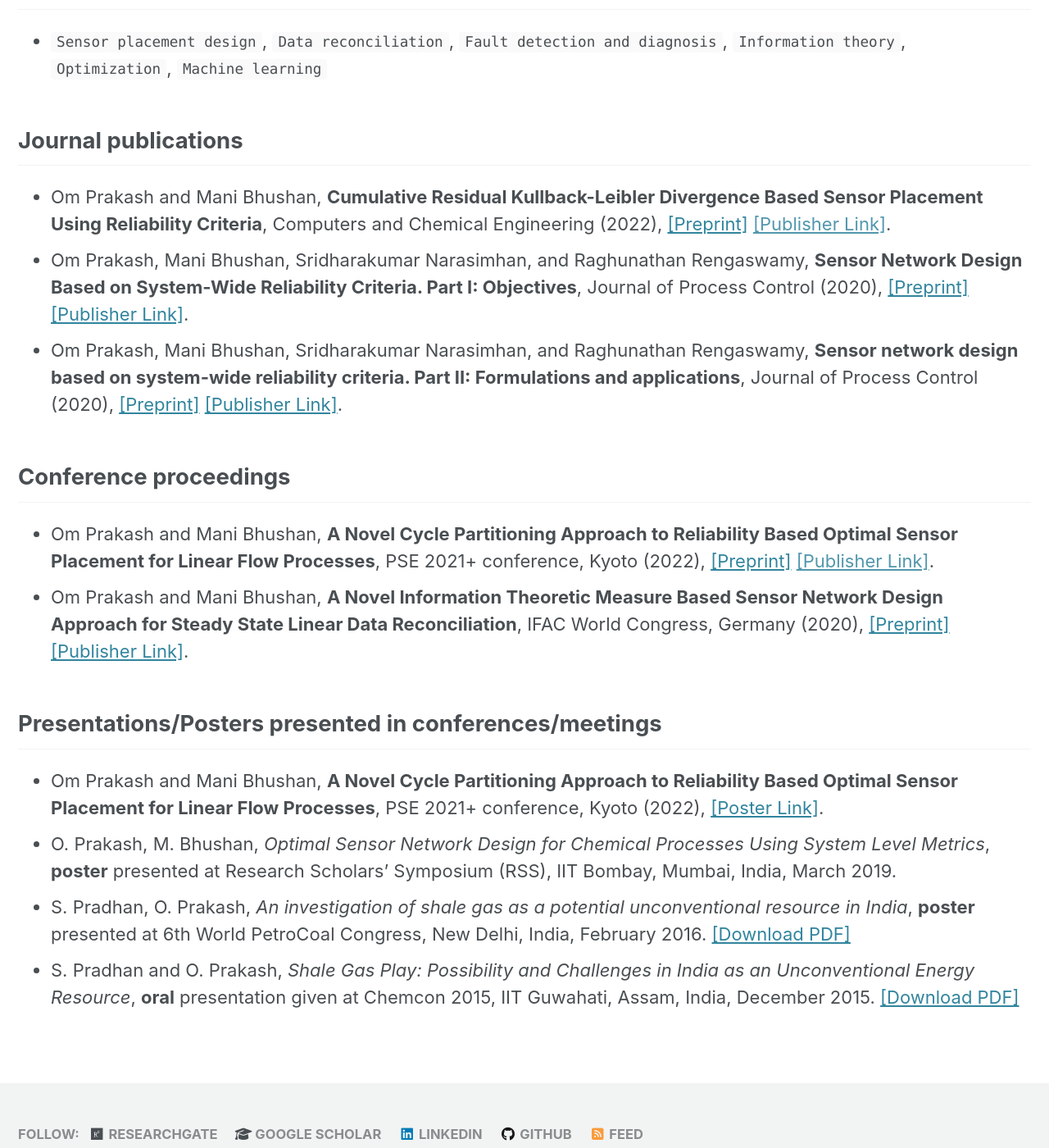
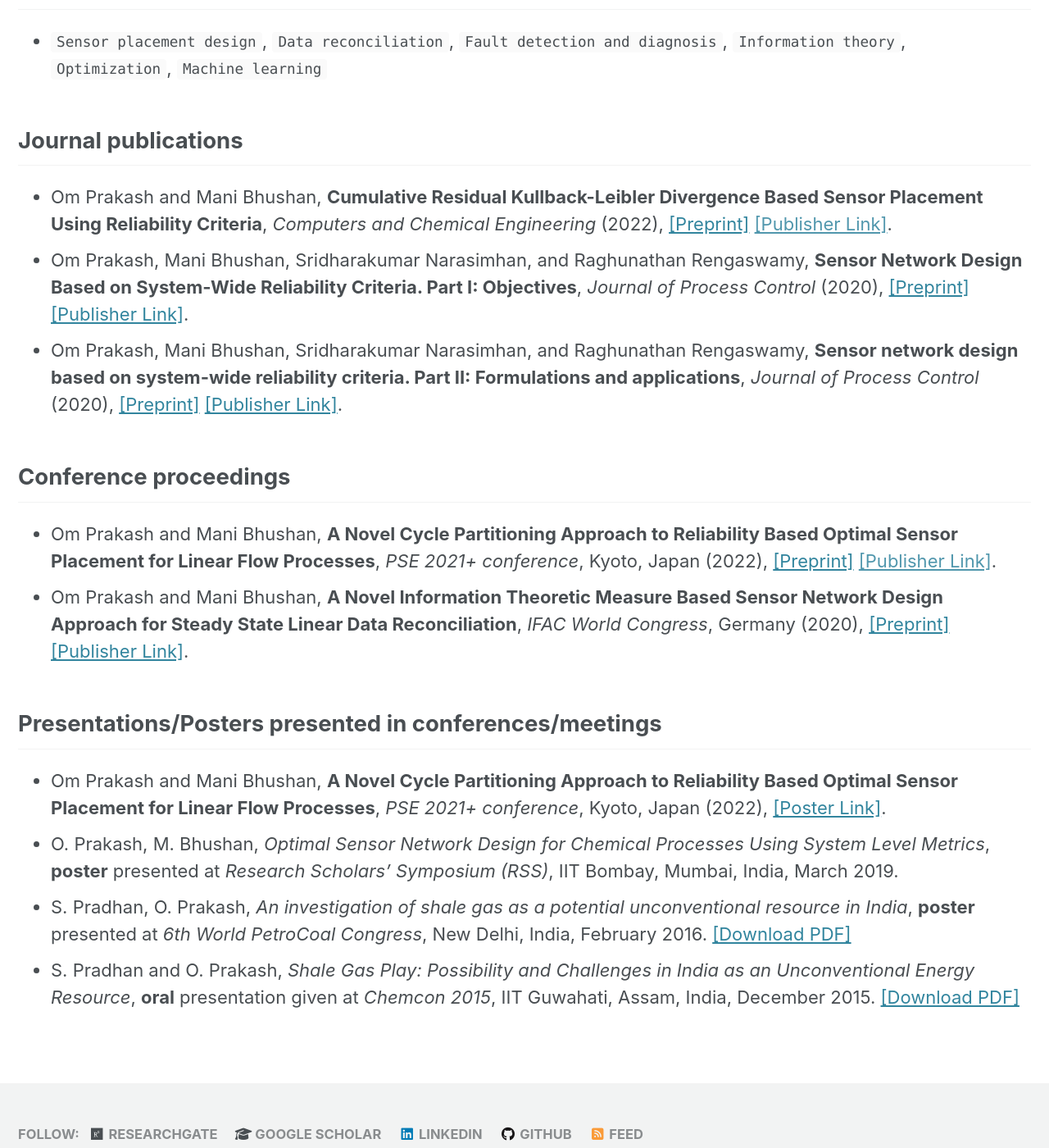
Before and after one commit to prakashoms/prakashoms.github.io, a Jekyll site: the page built from _pages/research.md, in a window 1280 px wide and 1400 px high, scrolled down 786 px. Shown: the whole window at 82% size. Built offline with Jekyll 4.4.1, drawn with Linux system fonts in a browser that asks for light colours; cached includes are drawn as plain includes; nearby versions of some CDN libraries.

Commit message:
Update research.md

```diff
--- a/_pages/research.md
+++ b/_pages/research.md
@@ -33,17 +33,17 @@ Om Prakash -> Mani Bhushan -> Sharad Bhartiya -> Paluri S. V. Nataraj -> Paresh
 - `Sensor placement design`, `Data reconciliation`, `Fault detection and diagnosis`, `Information theory`, `Optimization`, `Machine learning`
 
 ## Journal publications
-- Om Prakash and Mani Bhushan, **Cumulative Residual Kullback-Leibler Divergence Based Sensor Placement Using Reliability Criteria**, Computers and Chemical Engineering (2022), [[Preprint]](https://www.researchgate.net/publication/361864977_Cumulative_Residual_Kullback-Leibler_Divergence_Based_Sensor_Placement_Using_Reliability_Criteria) [[Publisher Link]]().
-- Om Prakash, Mani Bhushan, Sridharakumar Narasimhan, and Raghunathan Rengaswamy, **Sensor Network Design Based on System-Wide Reliability Criteria. Part I: Objectives**, Journal of Process Control (2020), [[Preprint]](https://www.researchgate.net/publication/343698496_Sensor_network_design_based_on_system-wide_reliability_criteria_Part_I_Objectives) [[Publisher Link]](https://doi.org/10.1016/j.jprocont.2020.07.007).
-- Om Prakash, Mani Bhushan, Sridharakumar Narasimhan, and Raghunathan Rengaswamy, **Sensor network design based on system-wide reliability criteria. Part II: Formulations and applications**, Journal of Process Control (2020), [[Preprint]](https://www.researchgate.net/publication/343205556_Sensor_network_design_based_on_system-wide_reliability_criteria_Part_II_Formulations_and_applications) [[Publisher Link]](https://doi.org/10.1016/j.jprocont.2020.07.004).
+- Om Prakash and Mani Bhushan, **Cumulative Residual Kullback-Leibler Divergence Based Sensor Placement Using Reliability Criteria**, *Computers and Chemical Engineering* (2022), [[Preprint]](https://www.researchgate.net/publication/361864977_Cumulative_Residual_Kullback-Leibler_Divergence_Based_Sensor_Placement_Using_Reliability_Criteria) [[Publisher Link]]().
+- Om Prakash, Mani Bhushan, Sridharakumar Narasimhan, and Raghunathan Rengaswamy, **Sensor Network Design Based on System-Wide Reliability Criteria. Part I: Objectives**, *Journal of Process Control* (2020), [[Preprint]](https://www.researchgate.net/publication/343698496_Sensor_network_design_based_on_system-wide_reliability_criteria_Part_I_Objectives) [[Publisher Link]](https://doi.org/10.1016/j.jprocont.2020.07.007).
+- Om Prakash, Mani Bhushan, Sridharakumar Narasimhan, and Raghunathan Rengaswamy, **Sensor network design based on system-wide reliability criteria. Part II: Formulations and applications**, *Journal of Process Control* (2020), [[Preprint]](https://www.researchgate.net/publication/343205556_Sensor_network_design_based_on_system-wide_reliability_criteria_Part_II_Formulations_and_applications) [[Publisher Link]](https://doi.org/10.1016/j.jprocont.2020.07.004).
 
 
 ## Conference proceedings
-- Om Prakash and Mani Bhushan, **A Novel Cycle Partitioning Approach to Reliability Based Optimal Sensor Placement for Linear Flow Processes**, PSE 2021+ conference, Kyoto (2022), [[Preprint]](https://www.researchgate.net/publication/361864979_A_Novel_Cycle_Partitioning_Approach_to_Reliability_Based_Optimal_Sensor_Placement_for_Linear_Flow_Processes) [[Publisher Link]]().
-- Om Prakash and Mani Bhushan, **A Novel Information Theoretic Measure Based Sensor Network Design Approach for Steady State Linear Data Reconciliation**, IFAC World Congress, Germany (2020), [[Preprint]](https://www.researchgate.net/publication/350912110_A_Novel_Information_Theoretic_Measure_Based_Sensor_Network_Design_Approach_for_Steady_State_Linear_Data_Reconciliation) [[Publisher Link]](https://doi.org/10.1016/j.ifacol.2020.12.1750).
+- Om Prakash and Mani Bhushan, **A Novel Cycle Partitioning Approach to Reliability Based Optimal Sensor Placement for Linear Flow Processes**, *PSE 2021+ conference*, Kyoto, Japan (2022), [[Preprint]](https://www.researchgate.net/publication/361864979_A_Novel_Cycle_Partitioning_Approach_to_Reliability_Based_Optimal_Sensor_Placement_for_Linear_Flow_Processes) [[Publisher Link]]().
+- Om Prakash and Mani Bhushan, **A Novel Information Theoretic Measure Based Sensor Network Design Approach for Steady State Linear Data Reconciliation**, *IFAC World Congress*, Germany (2020), [[Preprint]](https://www.researchgate.net/publication/350912110_A_Novel_Information_Theoretic_Measure_Based_Sensor_Network_Design_Approach_for_Steady_State_Linear_Data_Reconciliation) [[Publisher Link]](https://doi.org/10.1016/j.ifacol.2020.12.1750).
 
 ## Presentations/Posters presented in conferences/meetings
-- Om Prakash and Mani Bhushan, **A Novel Cycle Partitioning Approach to Reliability Based Optimal Sensor Placement for Linear Flow Processes**, PSE 2021+ conference, Kyoto (2022), [[Poster Link]](https://www.researchgate.net/publication/361865119_A_Novel_Cycle_Partitioning_Approach_to_Reliability_Based_Optimal_Sensor_Placement_for_Linear_Flow_Processes).
-- O. Prakash, M. Bhushan, *Optimal Sensor Network Design for Chemical Processes Using System Level Metrics*, **poster** presented at Research Scholars' Symposium (RSS), IIT Bombay, Mumbai, India, March 2019.
-- S. Pradhan, O. Prakash, *An investigation of shale gas as a potential unconventional resource in India*, **poster** presented at 6th World PetroCoal Congress, New Delhi, India, February 2016. [[Download PDF]](https://www.researchgate.net/publication/307930096_An_investigation_of_shale_gas_as_a_potential_unconventional_resource_in_India)
-- S. Pradhan and O. Prakash, *Shale Gas Play: Possibility and Challenges in India as an Unconventional Energy Resource*, **oral** presentation given at Chemcon 2015, IIT Guwahati, Assam, India, December 2015. [[Download PDF]](https://www.researchgate.net/publication/307931834_Shale_Gas_Play_Possibility_and_Challenges_in_India_as_an_Unconventional_Energy_Resource/stats)
+- Om Prakash and Mani Bhushan, **A Novel Cycle Partitioning Approach to Reliability Based Optimal Sensor Placement for Linear Flow Processes**, *PSE 2021+ conference*, Kyoto, Japan (2022), [[Poster Link]](https://www.researchgate.net/publication/361865119_A_Novel_Cycle_Partitioning_Approach_to_Reliability_Based_Optimal_Sensor_Placement_for_Linear_Flow_Processes).
+- O. Prakash, M. Bhushan, *Optimal Sensor Network Design for Chemical Processes Using System Level Metrics*, **poster** presented at *Research Scholars' Symposium (RSS)*, IIT Bombay, Mumbai, India, March 2019.
+- S. Pradhan, O. Prakash, *An investigation of shale gas as a potential unconventional resource in India*, **poster** presented at *6th World PetroCoal Congress*, New Delhi, India, February 2016. [[Download PDF]](https://www.researchgate.net/publication/307930096_An_investigation_of_shale_gas_as_a_potential_unconventional_resource_in_India)
+- S. Pradhan and O. Prakash, *Shale Gas Play: Possibility and Challenges in India as an Unconventional Energy Resource*, **oral** presentation given at *Chemcon 2015*, IIT Guwahati, Assam, India, December 2015. [[Download PDF]](https://www.researchgate.net/publication/307931834_Shale_Gas_Play_Possibility_and_Challenges_in_India_as_an_Unconventional_Energy_Resource/stats)
```
